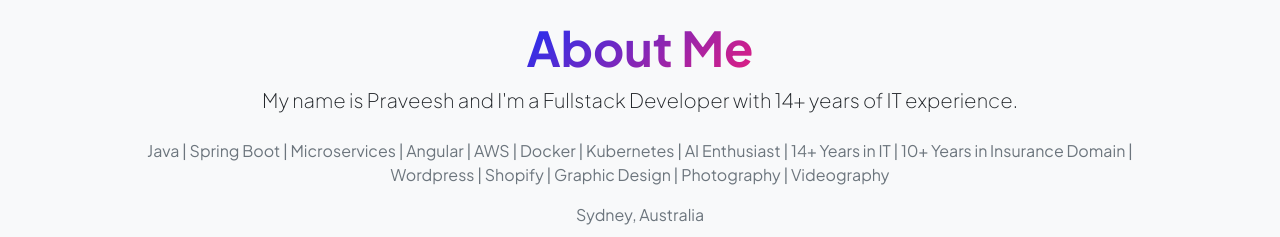
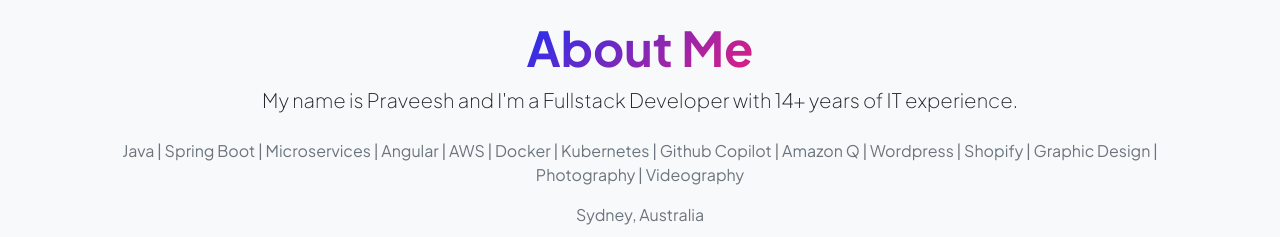
Before and after one commit to topraveesh/topraveesh.github.io, a plain HTML site: page index.html in a window 1280 px wide. Shown: the part 1142-1379 px from the top of the page. Drawn offline with nearby package versions, Linux system fonts and the light colour scheme; a script that the page names is missing.

Commit message:
Update index.html

```diff
--- a/index.html
+++ b/index.html
@@ -184,7 +184,7 @@
                                 <h2 class="display-5 fw-bolder"><span class="text-gradient d-inline">About Me</span></h2>
                                 <p class="lead fw-light mb-4">My name is Praveesh and I'm a Fullstack Developer with 14+ years of IT experience.</p>
                                 <p class="text-muted"><div data-iframe-width="150" data-iframe-height="270" data-share-badge-id="b1d30060-558f-4e72-a1fe-400fc981faec" data-share-badge-host="https://www.credly.com"></div><script type="text/javascript" async src="//cdn.credly.com/assets/utilities/embed.js"></script></p>
-                                <p class="text-muted">Java | Spring Boot | Microservices | Angular | AWS | Docker | Kubernetes | AI Enthusiast | 14+ Years in IT | 10+ Years in Insurance Domain | Wordpress | Shopify | Graphic Design | Photography | Videography</p>
+                                <p class="text-muted">Java | Spring Boot | Microservices | Angular | AWS | Docker | Kubernetes | Github Copilot | Amazon Q | Wordpress | Shopify | Graphic Design | Photography | Videography</p>
                                 <p class="text-muted">Sydney, Australia</p>
                                 <div class="d-flex justify-content-center fs-2 gap-4">
                                     <a class="text-gradient" href="https://youtube.com/autoymate" target="_blank"><i class="bi bi-youtube"></i></a>
```
